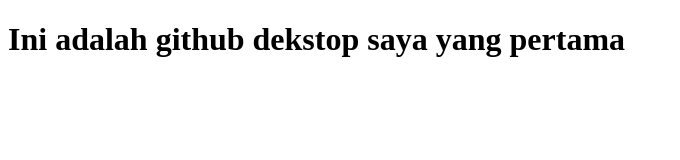
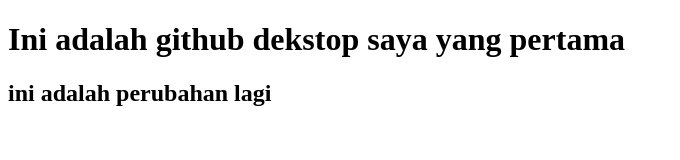
Before and after one commit to nugiartika/belajargithub, a plain HTML site: page index.html in a window 1280 px wide. Shown: the whole page, without its empty margins (0-680 px from the left). Drawn offline with Linux system fonts and the light colour scheme.

Commit message:
tambah h2

```diff
--- a/index.html
+++ b/index.html
@@ -8,5 +8,6 @@
 </head>
 <body>
     <h1>Ini adalah github dekstop saya yang pertama</h1>
+    <h2>ini adalah perubahan lagi</h2>
 </body>
 </html>
```
